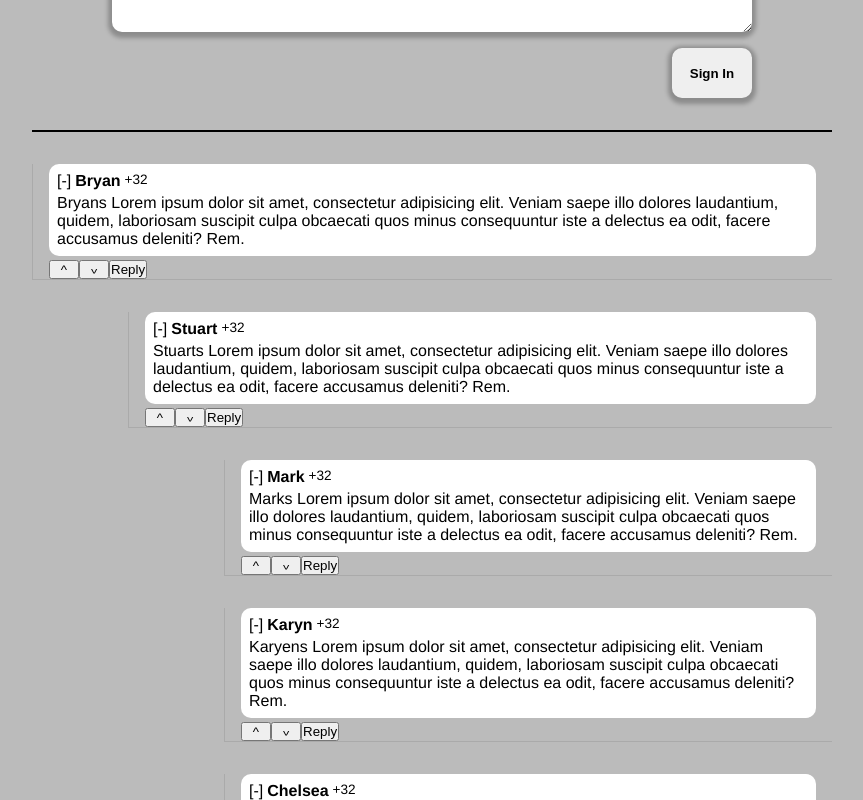
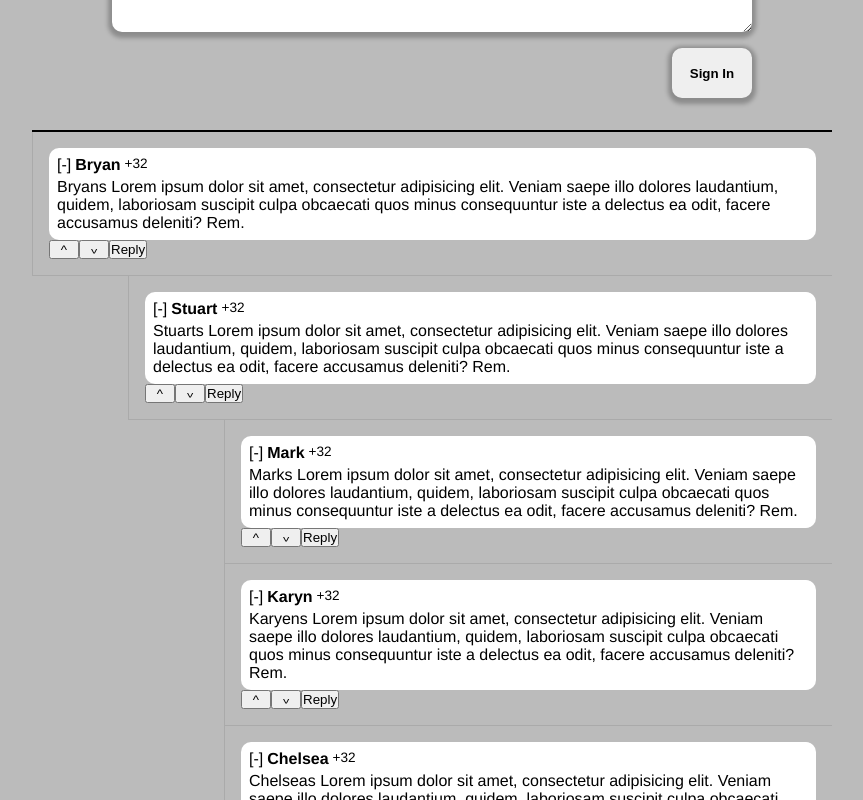
Before and after one commit to gaddscientist/article-comments-demo, a Vue app: page / in a window 1280 px wide. Shown: the part 960-1760 px from the top of the page, without its empty margins (208-1071 px from the left). Built offline with nearby package versions, Linux system fonts and the light colour scheme.

Commit message:
Parent comment collapsing hides child comments

```diff
--- a/src/components/layout/SingleComment.vue
+++ b/src/components/layout/SingleComment.vue
@@ -3,21 +3,28 @@
     <!-- <li class="main"> -->
     <div class="comment">
       <div class="comment-title">
-        <a class="collapse" href="#" @click.prevent="toggle = !toggle">[-]</a>
+        <a class="collapse" href="#" @click.prevent="isVisible = !isVisible"
+          >[-]</a
+        >
         <p class="username">{{ item.uname }}</p>
         <span class="rating">+32</span>
       </div>
-      <p v-if="toggle">{{ item.body }}</p>
+      <p v-if="isVisible">{{ item.body }}</p>
     </div>
-    <div class="vote" v-if="toggle">
+    <div class="vote" v-if="isVisible">
       <button class="btn upvote">^</button>
       <button class="btn downvote">^</button>
       <button class="reply">Reply</button>
     </div>
   </li>
 
-  <template v-if="item.children">
-    <single-comment v-for="item in item.children" :key="item.id" :item="item" />
+  <template v-if="item.children && isVisible">
+    <single-comment
+      v-for="item in item.children"
+      :key="item.id"
+      :item="item"
+      :visible="isVisible"
+    />
   </template>
 </template>
 
@@ -27,7 +34,7 @@ export default {
   props: ['item'],
   data() {
     return {
-      toggle: true,
+      isVisible: true,
     };
   },
   computed: {
@@ -44,16 +51,15 @@ a {
 }
 .main {
   list-style: none;
-  /* width: 50rem; */
-  margin: 2rem 0 2rem auto;
-  padding: 0 1rem;
+  margin: 0 0 0 auto;
+  padding: 1rem 1rem 1rem 1rem;
+  border-bottom: 1px solid #aaa;
   border-left: 1px solid #aaa;
-  border-bottom: 1px solid #aaa;
 }
 .comment {
   background: white;
   border-radius: 10px;
-  margin: 0.25rem 0;
+  margin: 0 0;
   padding: 0.5rem;
 }
 .comment-title {
```
